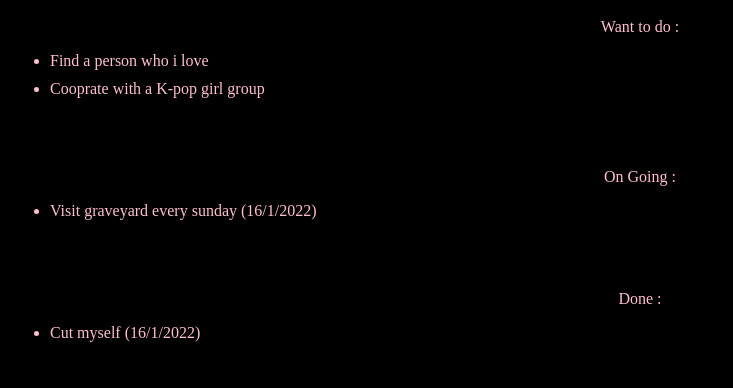
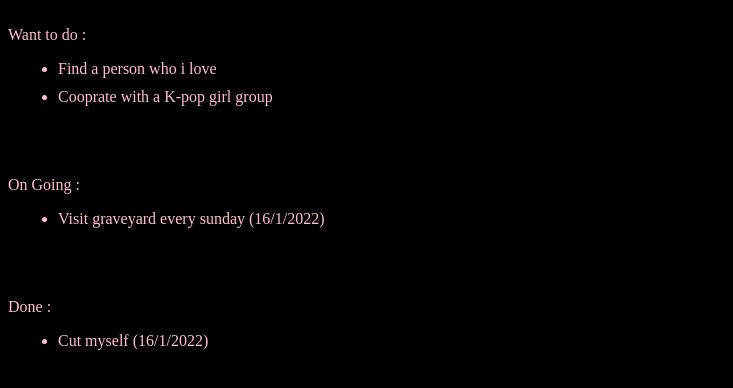
Before and after one commit to thisisizanamisdiary/thisisizanamisdiary.github.io, a plain HTML site: page BID.html in a window 1280 px wide. Shown: the whole page, without its empty margins (0-733 px from the left). Drawn offline with Linux system fonts and the light colour scheme.

Commit message:
Add files via upload

```diff
--- a/BID.html
+++ b/BID.html
@@ -8,12 +8,8 @@
 
     <style>
         body{
-            text-align: center;
             background-color: black;
             color: pink;
-            padding: 0;
-            margin: 0;
-            border: 0;
         }
         a{
             color: pink;
```
Also changed, not shown: DR.html (+0 -4 lines), index.html (+2 -3 lines).
